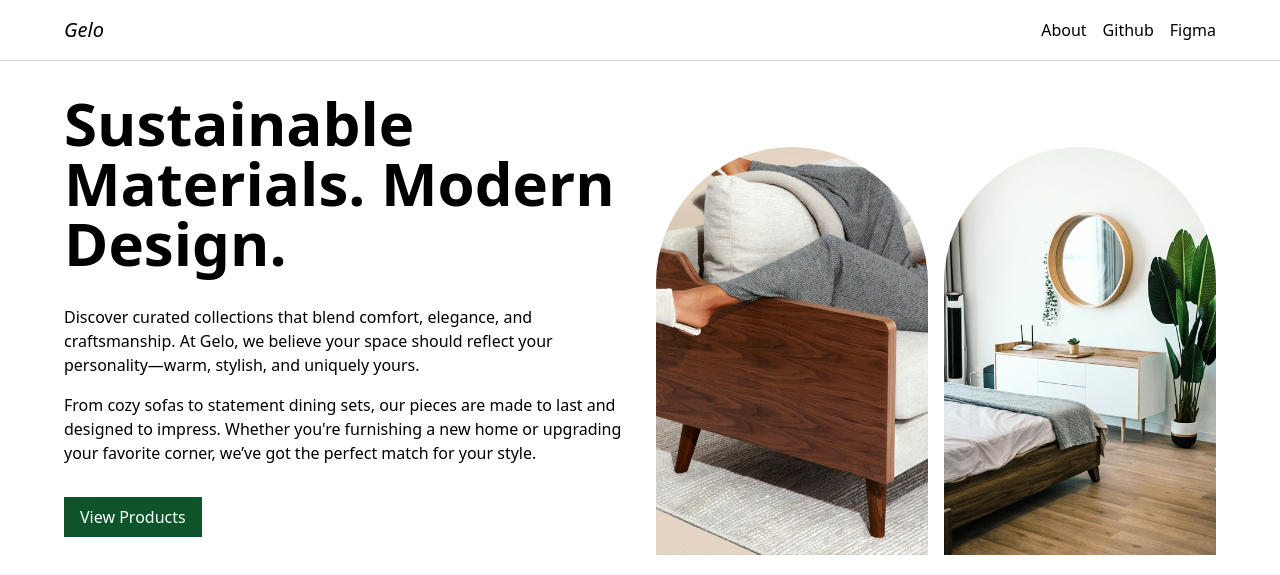
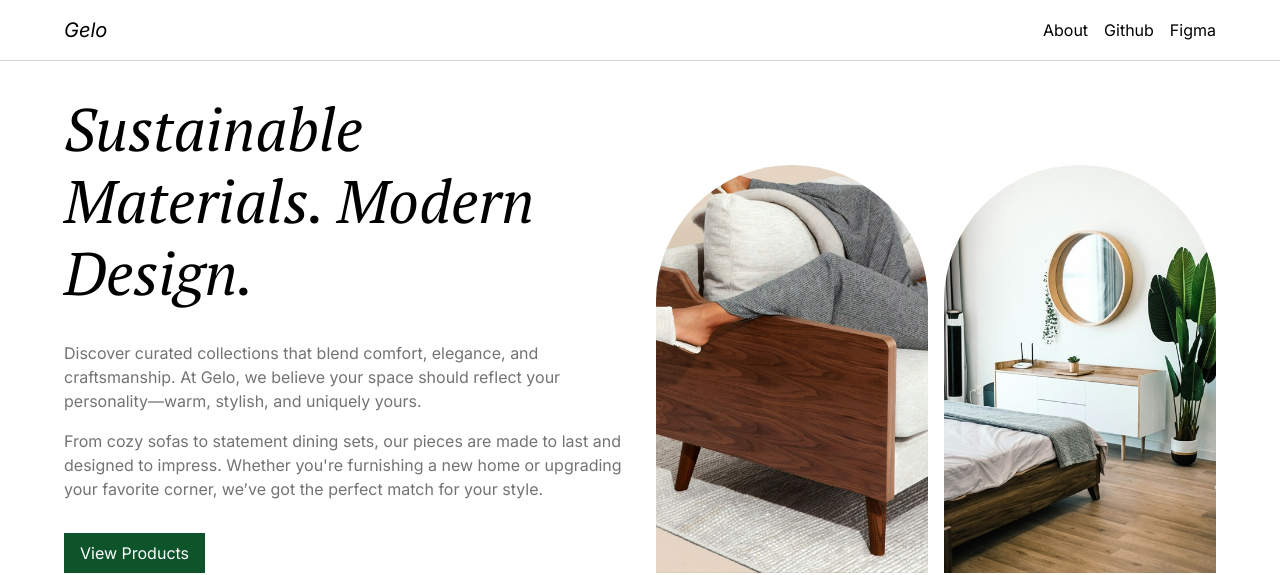
Before and after one commit to amsanei/gelo, a React (Vite) app: page / in a window 1280 px wide. Shown: the top 575 px of the page. Built offline with nearby package versions, Linux system fonts and the light colour scheme; no server answers.

Commit message:
Add fonts

```diff
--- a/index.html
+++ b/index.html
@@ -1,9 +1,15 @@
-<!doctype html>
+<!DOCTYPE html>
 <html lang="en">
   <head>
     <meta charset="UTF-8" />
     <link rel="icon" type="image/svg+xml" href="/icon.svg" />
     <meta name="viewport" content="width=device-width, initial-scale=1.0" />
+    <link rel="preconnect" href="https://fonts.googleapis.com" />
+    <link rel="preconnect" href="https://fonts.gstatic.com" crossorigin />
+    <link
+      href="https://fonts.googleapis.com/css2?family=Inter:ital,opsz,wght@0,14..32,100..900;1,14..32,100..900&family=PT+Serif:ital,wght@0,400;0,700;1,400;1,700&display=swap"
+      rel="stylesheet"
+    />
     <title>Gelo | Furniture Store</title>
   </head>
   <body>
--- a/src/index.css
+++ b/src/index.css
@@ -1,5 +1,12 @@
 @import "tailwindcss";
 
 :root {
-  font-family: system-ui, Avenir, Helvetica, Arial, sans-serif;
+  font-family: "Inter", sans-serif;
 }
+
+.heading {
+  font-family: "PT Serif", serif;
+  font-weight: 500;
+  font-style: italic;
+  line-height: 1.2;
+}
--- a/src/pages/Home.tsx
+++ b/src/pages/Home.tsx
@@ -8,16 +8,16 @@ export default function Home() {
     <>
       <div className="flex flex-col-reverse md:grid md:grid-cols-12 gap-8 items-center">
         <div className="col-span-6">
-          <div className="text-4xl text-center md:text-left md:text-6xl font-bold mb-8">
+          <div className="text-4xl text-center md:text-left md:text-6xl mb-8 heading">
             Sustainable Materials. Modern Design.
           </div>
           <div>
-            <p className="text-center md:text-left">
+            <p className="text-center md:text-left text-neutral-500">
               Discover curated collections that blend comfort, elegance, and
               craftsmanship. At Gelo, we believe your space should reflect your
               personality—warm, stylish, and uniquely yours.
             </p>
-            <p className="mt-4 hidden md:block">
+            <p className="mt-4 hidden md:block text-neutral-500">
               From cozy sofas to statement dining sets, our pieces are made to
               last and designed to impress. Whether you're furnishing a new home
               or upgrading your favorite corner, we’ve got the perfect match for
```
